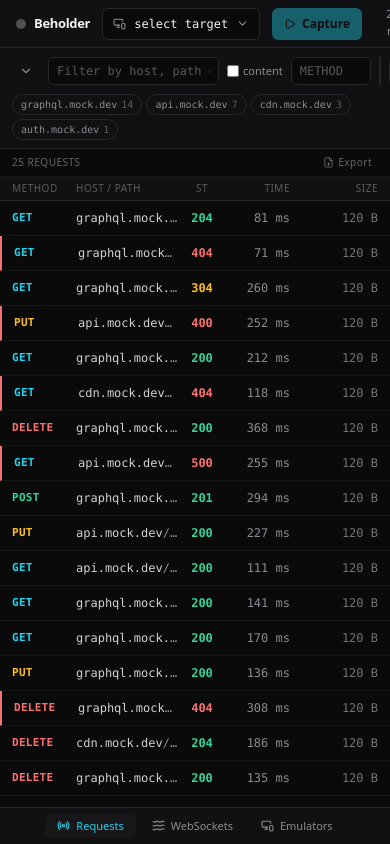
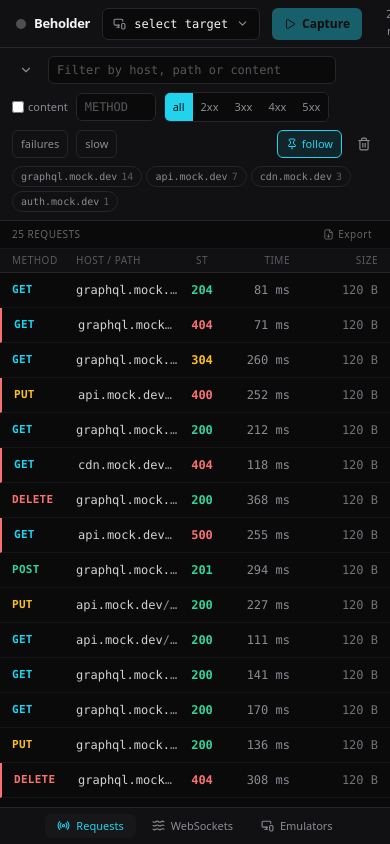
Before and after one commit to JavierGaMa/beholder, a React (Vite) app: page / in a window 390 px wide. Built offline with nearby package versions, Linux system fonts and the light colour scheme.

Commit message:
fix(ui): scroll and responsive layout for small windows

```diff
--- a/src/features/emulators/EmulatorsView.tsx
+++ b/src/features/emulators/EmulatorsView.tsx
@@ -111,7 +111,7 @@ export function EmulatorsView() {
   const selectedImage = images.find((i) => i.pkg === imagePkg);
 
   return (
-    <div className="mx-auto flex max-w-3xl flex-col gap-4 p-6">
+    <div className="mx-auto flex h-full max-w-3xl flex-col gap-4 overflow-y-auto p-6">
       <h1 className="text-sm font-semibold text-txt">Emulators</h1>
 
       <Panel className="p-4">
--- a/src/features/requests/DetailPane.tsx
+++ b/src/features/requests/DetailPane.tsx
@@ -127,7 +127,7 @@ export function DetailPane({ ex, onClose, onCollapse }: { ex: HttpExchange; onCl
   const maxTotal = Math.max(t.ttfb_ms ?? 0, t.download_ms ?? 0, t.total_ms ?? 1);
 
   return (
-    <div className="flex w-[480px] shrink-0 flex-col border-l border-line bg-surface">
+    <div className="flex w-[480px] max-w-[55vw] shrink-0 flex-col border-l border-line bg-surface">
       <div className="flex items-start gap-2 border-b border-line px-3 py-2.5">
         <div className="min-w-0 flex-1">
           <div className="flex items-center gap-2">
--- a/src/features/requests/FilterBar.tsx
+++ b/src/features/requests/FilterBar.tsx
@@ -61,7 +61,7 @@ export function FilterBar({
 
   return (
     <div className="flex flex-col gap-2 border-b border-line bg-surface px-3 py-2">
-      <div className="flex items-center gap-2">
+      <div className="flex flex-wrap items-center gap-2">
         <button
           type="button"
           onClick={onToggleCollapsed}
```
